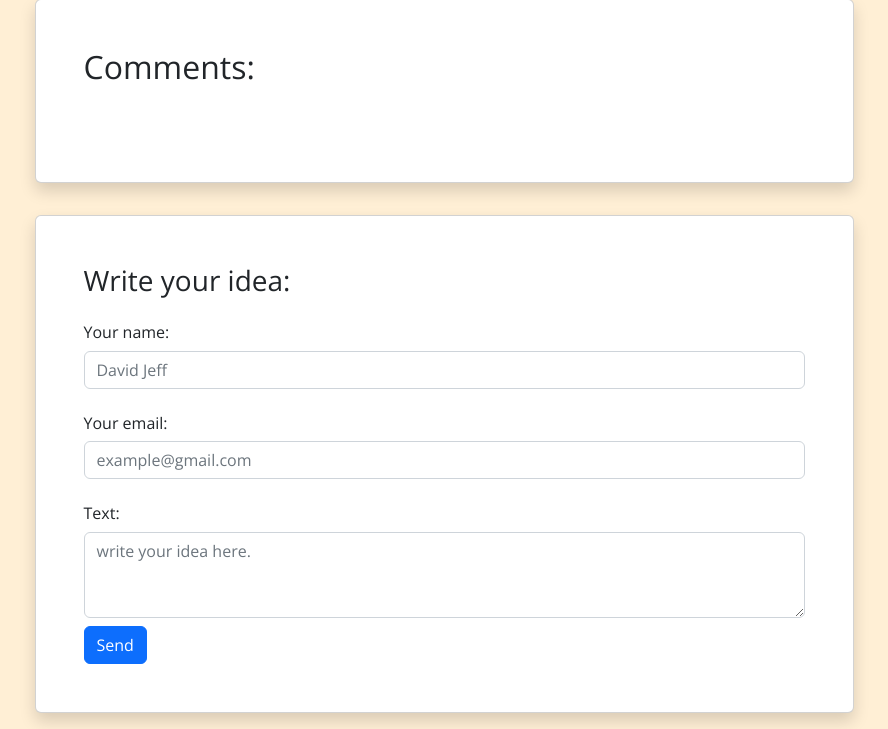
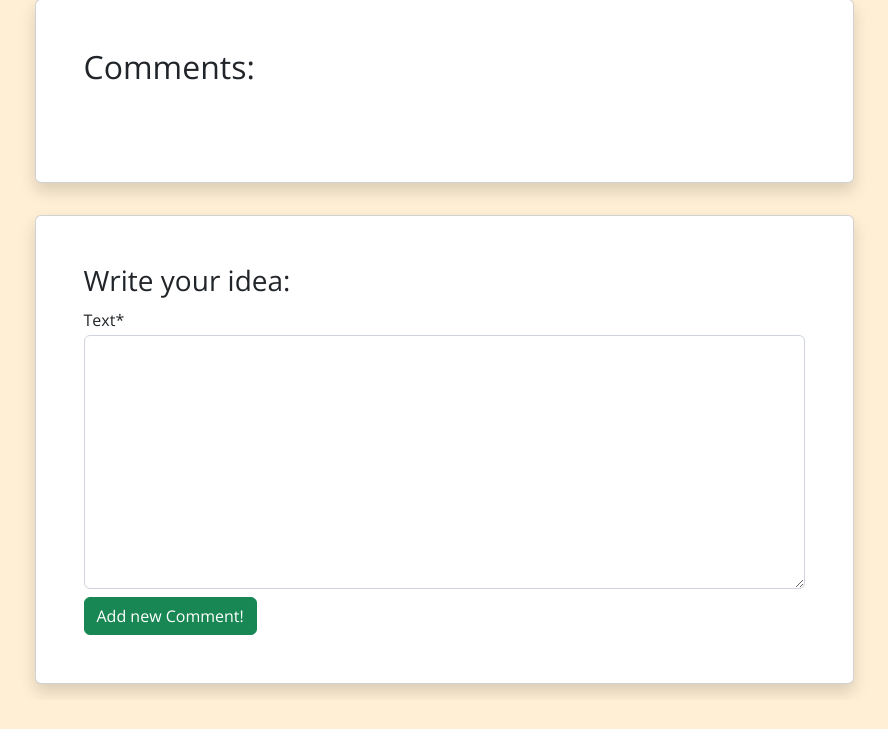
Before and after one commit to MahdiMetaDev/bookstore, a Django app: page /books/2/ in a window 1280 px wide. Shown: the part 668-1397 px from the top of the page, without its empty margins (196-1084 px from the left). After the commit the page ends 1363 px from the top, so only its background shows below. Run offline with Django 4.2, Linux system fonts and the light colour scheme; data comes from the database, SQL or seed files in the repository; both versions use the stored data as it was after the commit; some libraries are stand-ins or nearby versions.

Commit message:
change DetailView class to detail_view function and make comments validation

```diff
--- /dev/null
+++ b/books/forms.py
@@ -0,0 +1,9 @@
+from django import forms
+
+from .models import Comment
+
+
+class CommentForm(forms.ModelForm):
+    class Meta:
+        model = Comment
+        fields = ('text', )
--- a/books/templates/books/book_detail.html
+++ b/books/templates/books/book_detail.html
@@ -1,6 +1,8 @@
 {% extends 'simple.html' %}
 
 {% block title %}book detail{% endblock title %}
+
+{% load crispy_forms_tags %}
 
 {% block content %}
     <div class="container mt-5">
@@ -51,22 +53,11 @@
 
                 <div class="d-flex justify-content-center">
                     <div class="card shadow my-3 p-5 w-sm-75 w-100">
-                        <h3>Write your idea:</h3>
-                        <form method="POST">
-                            <div class="form-group py-2">
-                                <label class="py-1" for="author_name">Your name:</label>
-                                <input type="text" class="form-control" placeholder="David Jeff" name="author_name">
-                            </div>
-                            <div class="form-group py-2">
-                                <label class="py-1" for="email">Your email:</label>
-                                <input type="email" class="form-control" placeholder="example@gmail.com" name="email">
-                            </div>
-                            <div class="form-group py-2">
-                                <label class="py-1" for="comment_text">Text:</label>
-                                <textarea class="form-control" name="text" rows="3"
-                                        placeholder="write your idea here."></textarea>
-                            </div>
-                            <button type="submit" class="btn btn-primary">Send</button>
+                        <form action="" method="post">
+                            {% csrf_token %}
+                            <h3>Write your idea:</h3>
+                            {{ comment_form|crispy }}
+                            <button type="submit" class="btn btn-success mt-2">Add new Comment!</button>
                         </form>
                     </div>
                 </div>
--- a/books/urls.py
+++ b/books/urls.py
@@ -4,7 +4,7 @@ from . import views
 
 urlpatterns = [
     path('', views.BookListView.as_view(), name='books_list'),
-    path('<int:pk>/', views.BookDetailView.as_view(), name='book_detail'),
+    path('<int:pk>/', views.book_detail_view, name='book_detail'),
     path('create/', views.BookCreateView.as_view(), name='book_create'),
     path('<int:pk>/edit/', views.BookUpdateView.as_view(), name='book_update'),
     path('<int:pk>/delete/', views.BookDeleteView.as_view(), name='book_delete'),
--- a/books/views.py
+++ b/books/views.py
@@ -2,7 +2,8 @@ from django.shortcuts import render, get_object_or_404
 from django.views import generic
 from django.urls import reverse_lazy
 
-from .models import Book
+from .models import Book, Comment
+from .forms import CommentForm
 
 class BookListView(generic.ListView):
     model = Book
@@ -16,10 +17,32 @@ class BookListView(generic.ListView):
         return context
 
 
-class BookDetailView(generic.DetailView):
-    model = Book
-    template_name = 'books/book_detail.html'
-    context_object_name = 'book'
+# class BookDetailView(generic.DetailView):
+#     model = Book
+#     template_name = 'books/book_detail.html'
+#     context_object_name = 'book'
+
+def book_detail_view(request, pk):
+    book = get_object_or_404(Book, pk=pk)
+
+    book_comments = book.comments.all()
+
+    if request.method == 'POST':
+        comment_form = CommentForm(request.POST)
+        if comment_form.is_valid():
+            new_comment = comment_form.save(commit=False)
+            new_comment.book = book
+            new_comment.user = request.user
+            new_comment.save()
+            comment_form = CommentForm()
+    else:
+        comment_form = CommentForm()
+
+    return render(request, 'books/book_detail.html', context={
+        'book': book,
+        'comments': book_comments,
+        'comment_form': comment_form,
+    })
 
 
 class BookCreateView(generic.CreateView):
```
Also changed, not shown: db.sqlite3.
